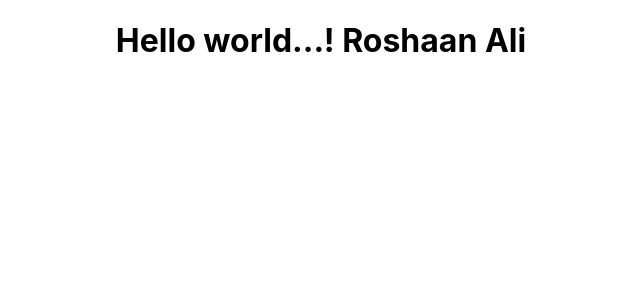
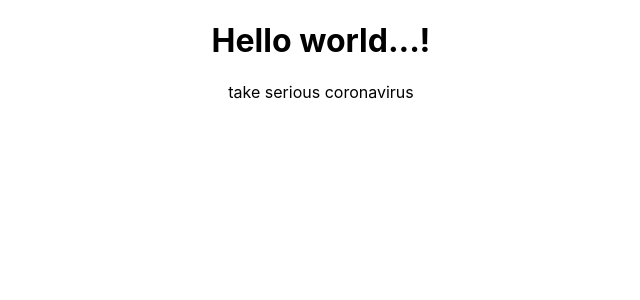
Before and after one commit to RoshaanAli/bootcamp-react-app, a React (Create React App) app: page / in a window 1280 px wide. Shown: the top 300 px of the page, without its empty margins (319-959 px from the left). Built offline with nearby package versions, Linux system fonts and the light colour scheme.

Commit message:
Update App.js added paragraph

```diff
--- a/src/App.js
+++ b/src/App.js
@@ -4,7 +4,8 @@ import './App.css';
 function App() {
   return (
     <div className="App">
-     <h1>Hello world...! Roshaan Ali</h1>
+     <h1>Hello world...!</h1>
+     <p>take serious coronavirus</p>
     </div>
   );
 }
```
